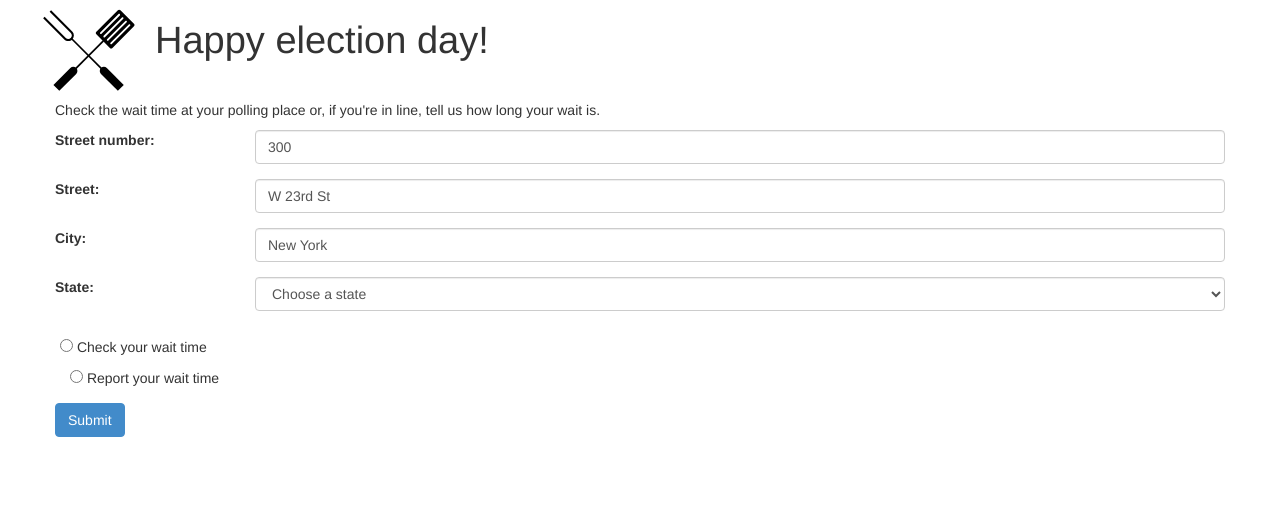
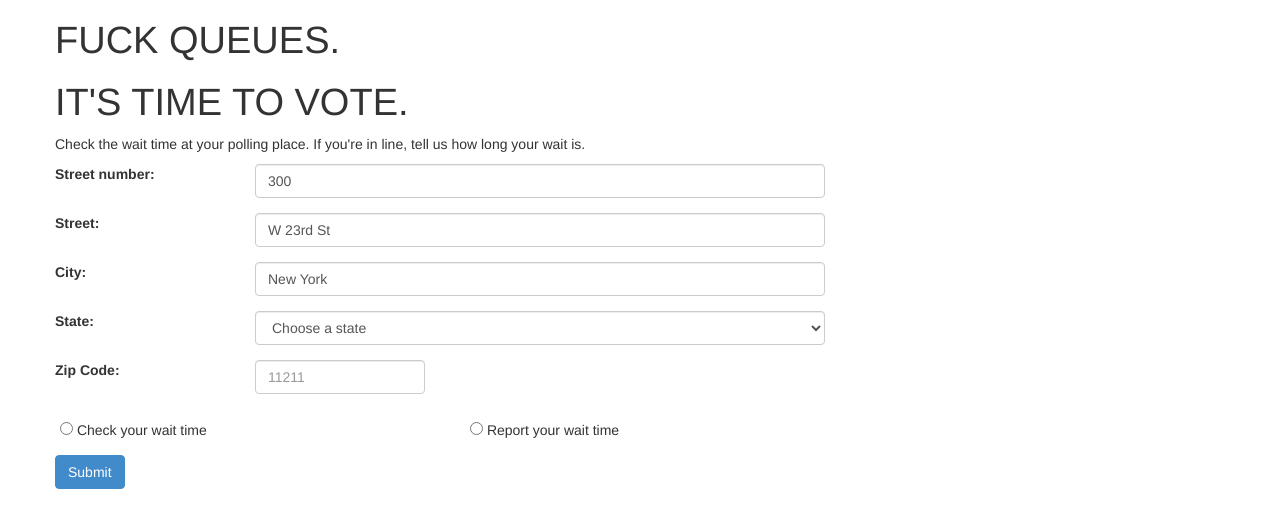
Before and after one commit to ChrisSmith/KansasBBQueue-, a PHP site: page /electiondayform.php in a window 1280 px wide. Shown: the top 528 px of the page. Run offline with PHP 8.4, Linux system fonts and the light colour scheme.

Commit message:
sassy election day text

```diff
--- a/electiondayform.php
+++ b/electiondayform.php
@@ -11,38 +11,37 @@
 	<div class="container">
 		<div class="row">
 
-		    <img id="logo" src="img/bbq.svg">
-			<div class="col-8"><h1>Happy election day!</h1></div>
-
 			<div class="col-12">
+				<h1>FUCK QUEUES.</h1>
+				<h1>IT'S TIME TO VOTE.</h1>
 
 				<form class="form-horizontal" method="post">
 					<fieldset>
 						<div class="form-group">
-							<p class="col-12" class="help-block">Check the wait time at your polling place or, if you're in line, tell us how long your wait is.</p>
+							<p class="col-12" class="help-block">Check the wait time at your polling place. If you're in line, tell us how long your wait is.</p>
 				            <label class="col-2" for="street-num">Street number:</label>
-				            <div class="col-10">
+				            <div class="col-6">
 				              <input class="form-control" type="tel" id="street-num" name="street-num" value="300">
 				            </div>
 						</div>
 
 						<div class="form-group">
 							<label class="col-2" for="street">Street:</label>
-							<div class="col-10">
+							<div class="col-6">
 							  <input class="form-control" type="tel" id="street" name="street" value="W 23rd St">
 							</div>
 						</div>
 
 						<div class="form-group">
 							<label class="col-2" for="street">City:</label>
-							<div class="col-10">
+							<div class="col-6">
 							  <input class="form-control" type="text" id="city" name="city" value="New York">
 							</div>
 						</div>
 
 						<div class="form-group">
 							<label class="col-2" for="state">State:</label>
-							<div class="col-10">
+							<div class="col-6">
 
 							  <?php
 
@@ -68,7 +67,14 @@
 						</div>
 
 						<div class="form-group">
-							<label class="checkbox-inline col-6">
+							<label class="col-2" for="state">Zip Code:</label>
+							<div class="col-2">
+							<input class="form-control" type="text" id="zip" name="zip" placeholder="11211">
+							</div>
+						</div>
+
+						<div class="form-group">
+							<label class="checkbox-inline col-4">
 								<input type="radio" name="checkin" value="get"> Check your wait time </input>
 							</label>
 							<label class="checkbox-inline col-6">
```
